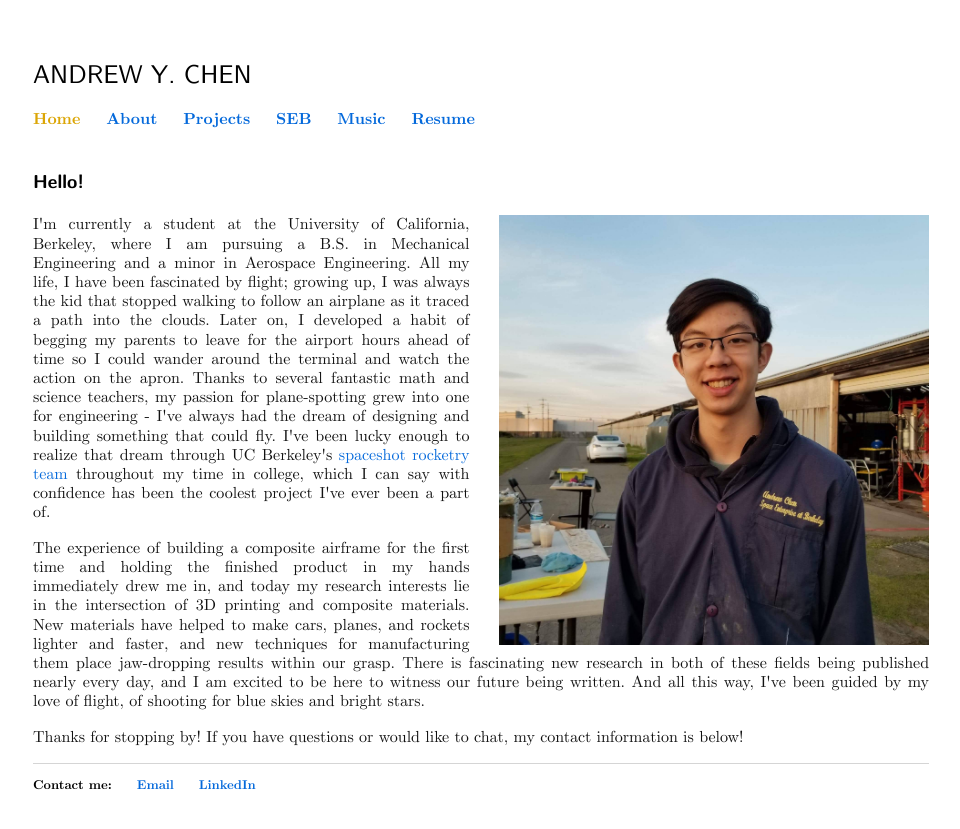
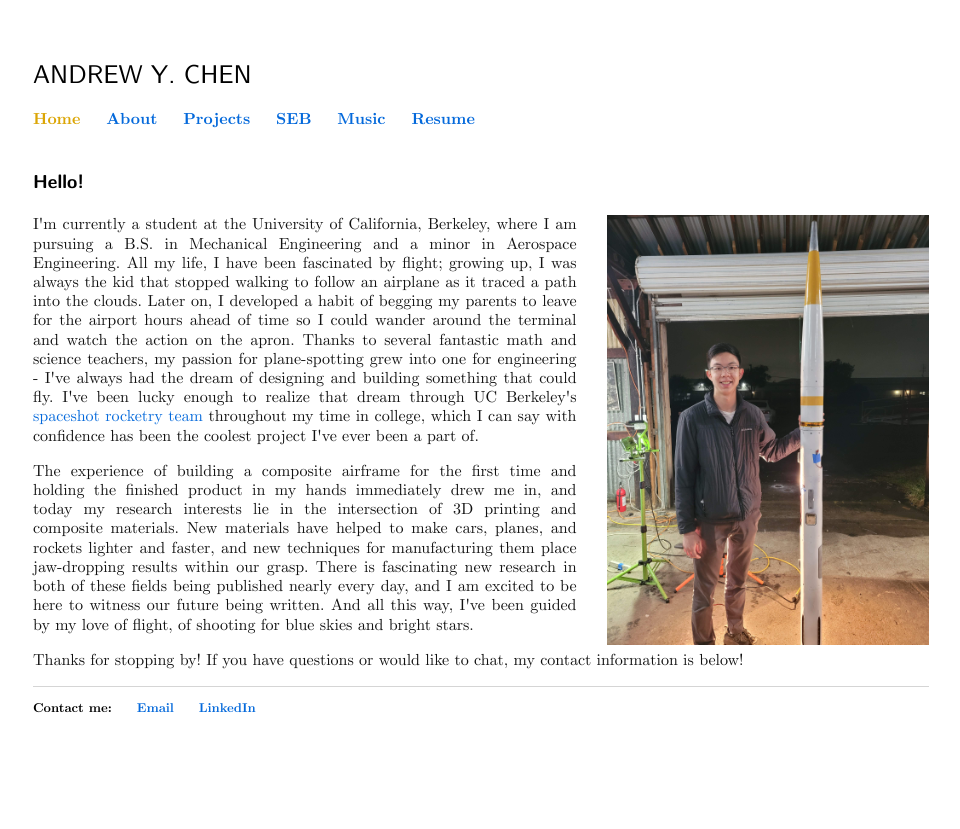
Before and after one commit to carbonheliumnitrogen/carbonheliumnitrogen.github.io, a Jekyll site: the page built from about.html, in a window 1280 px wide. Shown: the top 829 px of the page, without its empty margins (159-1119 px from the left). Built offline with Jekyll 4.4.1, drawn with Linux system fonts in a browser that asks for light colours.

Commit message:
Update about.html

```diff
--- a/about.html
+++ b/about.html
@@ -10,7 +10,7 @@ title: About Me
 </head>
 <div>
     <h3> Hello! </h3>
-    <img src="me.jpeg" height="430px" align="right" style="padding-left:30px;">
+    <img src="lad5.jpg" height="430px" align="right" style="padding-left:30px;">
     <p> I'm currently a student at the University of California, Berkeley, where I am pursuing a B.S. in Mechanical
         Engineering and a minor in Aerospace Engineering. All my life, I have been fascinated by flight; growing up, I
         was always the kid that stopped walking to follow an airplane as it traced a path into the clouds. Later on, I
```
